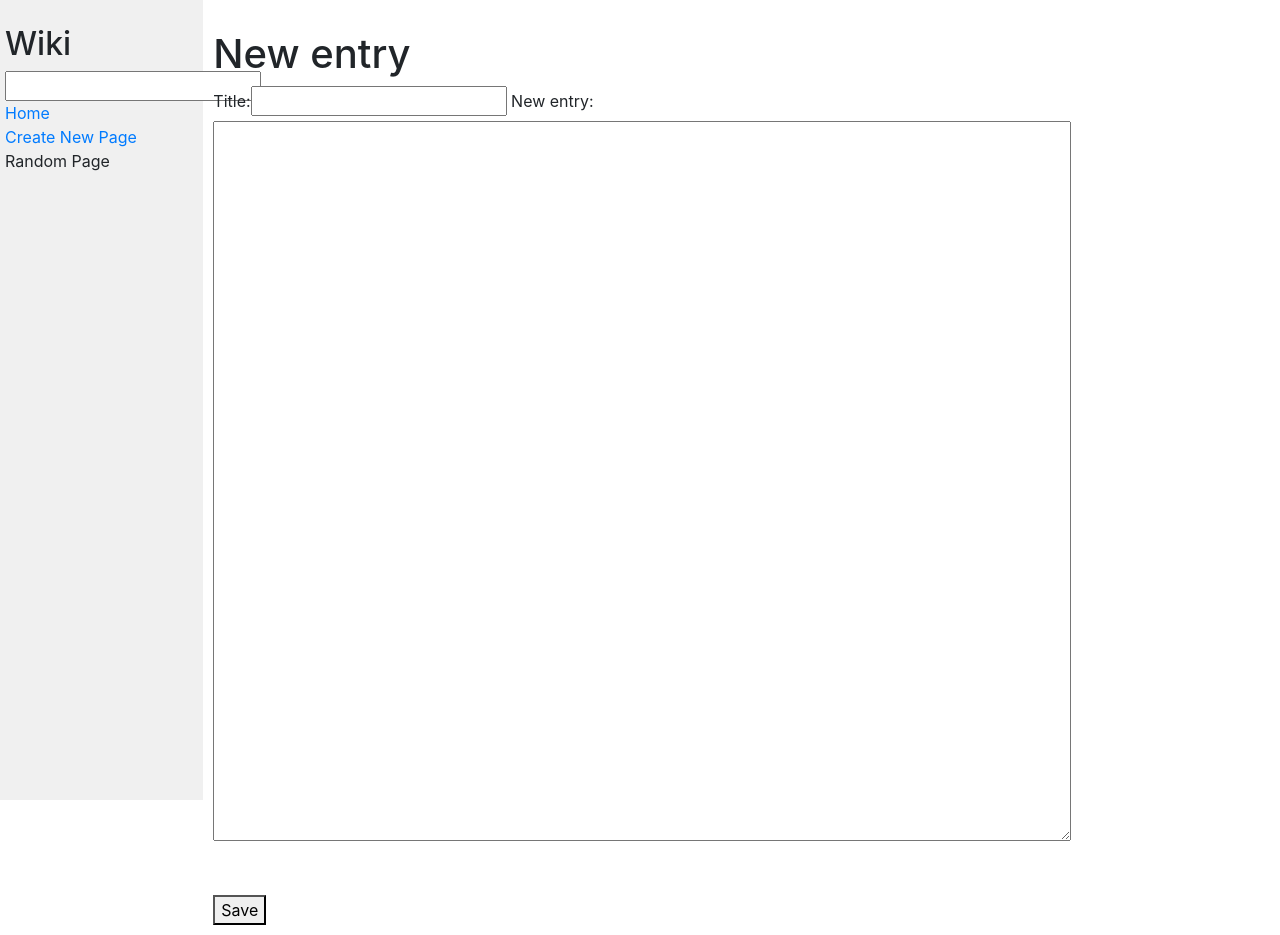
After one commit to ludev84/wiki, a Django app: page /new in a window 1280 px wide. The commit adds this page. Run offline with Django 3.2, Linux system fonts and the light colour scheme; some libraries are stand-ins or nearby versions.

Commit message:
Add new entry form

```diff
--- a/encyclopedia/templates/encyclopedia/layout.html
+++ b/encyclopedia/templates/encyclopedia/layout.html
@@ -14,13 +14,13 @@
                 <h2>Wiki</h2>
                 <form action="{% url 'search' %}" method="post">
                     {% csrf_token %}
-                    {{ form }}
+                    {{ search_form.search }}
                 </form>
                 <div>
                     <a href="{% url 'index' %}">Home</a>
                 </div>
                 <div>
-                    Create New Page
+                    <a href="{% url 'new' %}">Create New Page</a>
                 </div>
                 <div>
                     Random Page
--- /dev/null
+++ b/encyclopedia/templates/encyclopedia/new.html
@@ -0,0 +1,22 @@
+{% extends "encyclopedia/layout.html" %}
+
+{% block title %}
+    New entry
+{% endblock %}
+
+{% block body %}
+
+    <h1>New entry</h1>
+
+    <form action="{% url 'new' %}" method="post">
+        {% csrf_token %}
+        <!-- <label for="">Title:</label> -->
+        {{ new_entry_form }}
+        <br>
+        <!-- <label for="">New entry:</label> -->
+        <br>
+        <br>
+        <button type="submit">Save</button>
+    </form>
+
+{% endblock %}
--- a/encyclopedia/urls.py
+++ b/encyclopedia/urls.py
@@ -6,4 +6,5 @@ urlpatterns = [
     path("", views.index, name="index"),
     path("wiki/<str:entry>", views.entry, name="entry"),
     path("search", views.search, name="search"),
+    path("new", views.new, name="new"),
 ]
--- a/encyclopedia/views.py
+++ b/encyclopedia/views.py
@@ -12,11 +12,16 @@ class searchForm(forms.Form):
     search = forms.CharField(label="Search")
 
 
+class newEntryForm(forms.Form):
+    title = forms.CharField(label="Title")
+    new_entry = forms.CharField(widget=forms.Textarea, label="New entry")
+
+
 def index(request):
     return render(
         request,
         "encyclopedia/index.html",
-        {"entries": util.list_entries(), "form": searchForm()},
+        {"entries": util.list_entries(), "search_form": searchForm()},
     )
 
 
@@ -27,25 +32,41 @@ def entry(request, entry):
     return render(
         request,
         "encyclopedia/entry.html",
-        {"entry": entry_md, "title": entry},
+        {"entry": entry_md, "title": entry, "search_form": searchForm()},
     )
 
 
 def search(request):
+    entries = []
     if request.method == "POST":
-        form = searchForm(request.POST)
-        if form.is_valid():
-            search = form.cleaned_data["search"].lower()
+        s_form = searchForm(request.POST)
+        if s_form.is_valid():
+            search = s_form.cleaned_data["search"].lower()
             entries = list(map(lambda entry: entry.lower(), util.list_entries()))
             if search in entries:
                 return HttpResponseRedirect(reverse("entry", args=[search]))
-            entries_filtered = list(
+            entries = list(
                 filter(lambda entry: search in entry.lower(), util.list_entries())
             )
-            return render(
-                request,
-                "encyclopedia/search.html",
-                {"entries": entries_filtered, "form": form},
-            )
         else:
-            return render(request, "index", {"form": form})
+            return render(request, "index", {"search_form": s_form})
+    else:
+        s_form = searchForm(request.POST)
+    return render(
+        request,
+        "encyclopedia/search.html",
+        {"entries": entries, "search_form": s_form},
+    )
+
+
+def new(request):
+    if request.method == "POST":
+        n_form = newEntryForm(request.POST)
+
+    else:
+        n_form = newEntryForm()
+    return render(
+        request,
+        "encyclopedia/new.html",
+        {"new_entry_form": n_form, "search_form": searchForm()},
+    )
```
